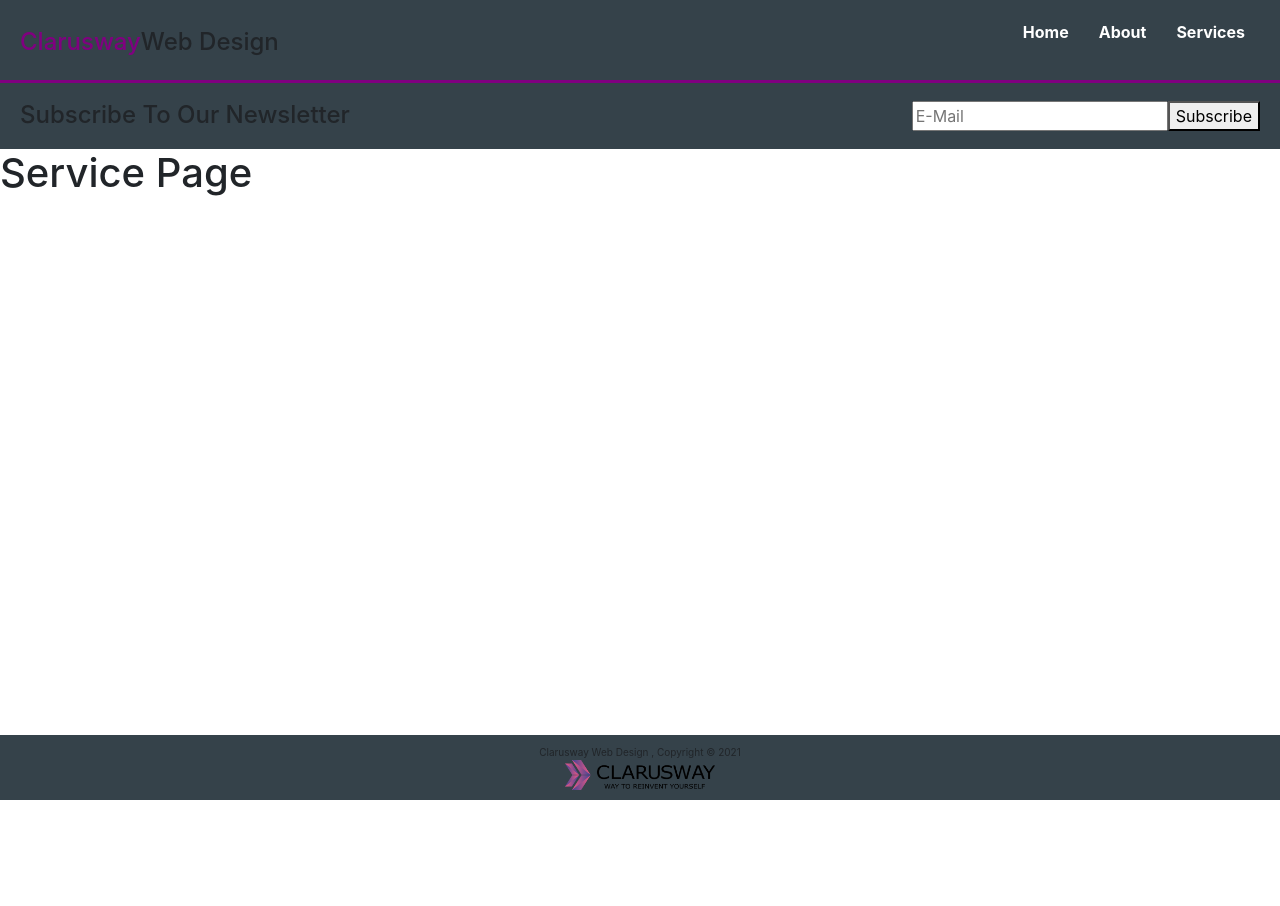
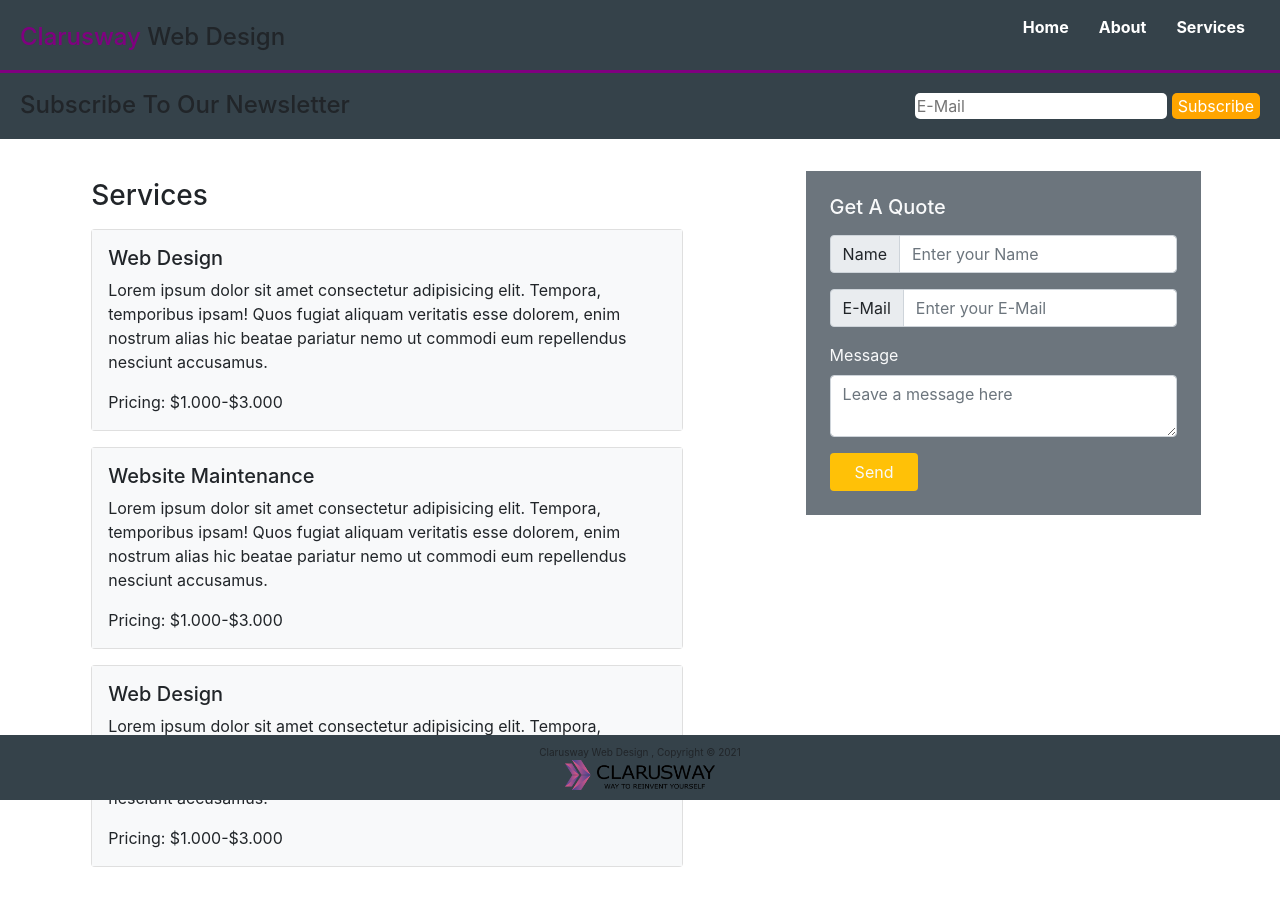
Before and after one commit to E-Ozdemir/Clarusway-web-page-with-router, a React (Create React App) app: page /services in a window 1280 px wide. Before the commit the page ends 800 px from the top, so only its background shows below. Built offline with nearby package versions, Linux system fonts and the light colour scheme.

Commit message:
inner codes added

```diff
--- a/src/components/Navbar.js
+++ b/src/components/Navbar.js
@@ -6,11 +6,12 @@ import './Navbar.css'
 const Navbar = () => {
   return (
       <div>
-        <nav style={{display:'flex', justifyContent:'space-between', alignItems:'center',backgroundColor:'#35424A',padding:'10px 20px',borderBottom:'3px solid purple'}}>
+        <nav style={{display:'flex', justifyContent:'space-between', alignItems:'center',backgroundColor:'#35424A',padding:'5px 20px',borderBottom:'3px solid purple',}}>
           <h1>
-            <span style={{color:'purple'}}>Clarusway</span>
+            <span style={{color:'purple'}}>Clarusway </span>
             <span>Web Design</span>
           </h1>
+
           <ul>
             <li>
               <Link  className='link' to="/">Home</Link>
--- a/src/components/Subscribe.js
+++ b/src/components/Subscribe.js
@@ -9,8 +9,8 @@ const Subscribe = () => {
             <span>Subscribe To Our Newsletter</span>
           </h2>
           <div>
-            <input type="email" placeholder="E-Mail" />
-            <button>Subscribe</button>
+            <input type="email" placeholder="E-Mail" style={{borderRadius:'5px',outline:'0',border:'0',marginRight:'5px'}}/>
+            <button style={{backgroundColor:'orange', borderRadius:'5px',color:'white',border:'0'}}>Subscribe</button>
           </div>
         </nav>
         </div>
--- a/src/pages/About.js
+++ b/src/pages/About.js
@@ -1,16 +1,40 @@
-import React from 'react'
-import Navbar from '../components/Navbar'
-import Subscribe from '../components/Subscribe'
-
+import React from "react";
+import Navbar from "../components/Navbar";
+import Subscribe from "../components/Subscribe";
 
 const About = () => {
-    return (
+  return (
+    <div>
+      <Navbar />
+      <Subscribe />
+      <div class="container-fluid d-flex p-4">
+        <div class="me-4">
+          <h3 class="header my-3">About Us</h3>
+          <div class="card mb-3 border-0 p-0 m-0">
+            <div class="card-body bg-light">
+              <p class="card-text">
+                Lorem ipsum dolor sit amet consectetur adipisicing elit.
+                Tempora, temporibus ipsam! Quos fugiat aliquam veritatis esse
+                dolorem, enim nostrum alias hic beatae pariatur nemo ut commodi
+                eum repellendus nesciunt accusamus.
+              </p>
+              <p class="card-text bg-secondary"> Lorem ipsum dolor sit amet consectetur adipisicing elit. Officiis voluptas placeat corporis reiciendis voluptatem. A, eum! Quo id et officiis, repellat reprehenderit animi delectus nobis eum magnam unde minima qui. Necessitatibus ad consectetur voluptatum ipsam neque voluptate maxime saepe laboriosam?</p>
+            </div>
+          </div>
+        </div>
+
         <div>
-            <Navbar/>
-            <Subscribe/>
-            <h1>About Page</h1>
+          <div class="card ">
+            <div class="card-body bg-secondary">
+            <h3 class="header my-3 text-light">What We Do</h3>
+              <p class="card-text "> Lorem ipsum dolor sit amet consectetur adipisicing elit. Officiis voluptas placeat corporis reiciendis voluptatem. A, eum! Quo id et officiis, repellat reprehenderit animi delectus nobis eum magnam unde minima qui. Necessitatibus ad consectetur voluptatum ipsam neque voluptate maxime saepe laboriosam?</p>
+            </div>
+          </div>
         </div>
-    )
-}
 
-export default About
+      </div>
+    </div>
+  );
+};
+
+export default About;
--- a/src/pages/Services.js
+++ b/src/pages/Services.js
@@ -4,12 +4,77 @@ import Subscribe from '../components/Subscribe'
 
 const Services = () => {
     return (
-        <div>
-            <Navbar/>
-            <Subscribe/>
-            <h1>Service Page</h1>
+      <div>
+        <Navbar />
+        <Subscribe />
+        <div class="container-fluid d-flex p-4 ">
+          <div class="container-fluid w-50 h-100">
+            <h3 class="header my-3">Services</h3>
+            <div class="card mb-3">
+              <div class="card-body bg-light">
+                <h5 class="card-title">Web Design</h5>
+                <p class="card-text">
+                  Lorem ipsum dolor sit amet consectetur adipisicing elit. Tempora, temporibus ipsam! Quos fugiat aliquam veritatis esse dolorem, enim nostrum alias hic beatae pariatur nemo ut commodi eum repellendus nesciunt accusamus.
+                </p>
+                <p class="card-text"> Pricing: $1.000-$3.000</p>
+              </div>
+            </div>
+            <div class="card  mb-3">
+              <div class="card-body bg-light">
+                <h5 class="card-title">Website Maintenance</h5>
+                <p class="card-text">
+                  Lorem ipsum dolor sit amet consectetur adipisicing elit. Tempora, temporibus ipsam! Quos fugiat aliquam veritatis esse dolorem, enim nostrum alias hic beatae pariatur nemo ut commodi eum repellendus nesciunt accusamus.
+                </p>
+                <p class="card-text"> Pricing: $1.000-$3.000</p>
+              </div>
+            </div>
+            <div class="card  mb-3">
+              <div class="card-body bg-light">
+                <h5 class="card-title">Web Design</h5>
+                <p class="card-text">
+                  Lorem ipsum dolor sit amet consectetur adipisicing elit. Tempora, temporibus ipsam! Quos fugiat aliquam veritatis esse dolorem, enim nostrum alias hic beatae pariatur nemo ut commodi eum repellendus nesciunt accusamus.
+                </p>
+                <p class="card-text"> Pricing: $1.000-$3.000</p>
+              </div>
+            </div>
+          </div>
+          <div class="container-fluid mt-2 w-auto h-50 p-4 bg-secondary">
+            <h2 class="header text-light h5">Get A Quote</h2>
+
+            <div class="input-group my-3">
+              <span class="input-group-text">Name</span>
+              <input
+                type="text"
+                class="form-control"
+                placeholder="Enter your Name"
+              />
+            </div>
+            <div class="input-group my-3">
+              <span class="input-group-text">E-Mail</span>
+              <input
+                type="text"
+                class="form-control"
+                placeholder="Enter your E-Mail"
+              />
+            </div>
+
+            <div>
+              <label for="" class="form-label text-light">
+                Message
+              </label>
+
+              <textarea
+                class="form-control"
+                placeholder="Leave a message here"
+                id=""
+              ></textarea>
+            </div>
+            <button class="btn mt-3 text-light bg-warning px-4" >Send</button>
+          </div>
         </div>
-    )
+      </div>
+    );
 }
 
+
 export default Services
```
